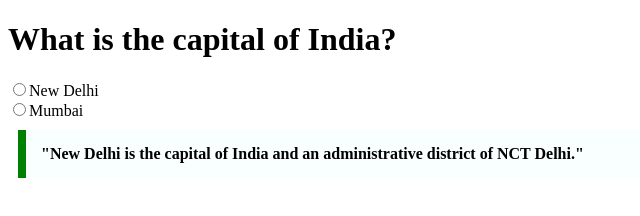
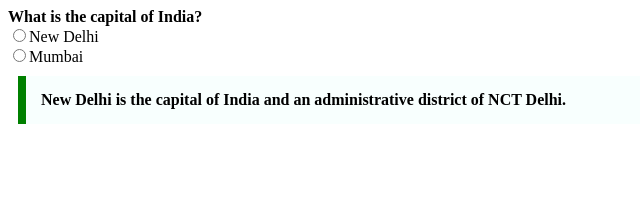
Before and after one commit to acciojob/trivia-AVIJIT-DEY, a website: page main.html in a window 1280 px wide. Shown: the whole page, without its empty margins (0-640 px from the left). Drawn offline with Linux system fonts and the light colour scheme.

Commit message:
created a submission

```diff
--- a/main.html
+++ b/main.html
@@ -19,14 +19,14 @@
 
 <body>
 <div>
-	<div><h1>What is the capital of India?</h1></div>
+	<div><b>What is the capital of India?</b></div>
 		<label><input type="radio" name="capital">New Delhi</label>
 <br>
 		<label><input type="radio" name="capital">Mumbai</label>
 </div>
 <div >
 <blockquote>
-"New Delhi is the capital of India and an administrative district of NCT Delhi."
+New Delhi is the capital of India and an administrative district of NCT Delhi.
 </blockquote>
 </div>
 	<!-- the entire body must be written by student -->
```
